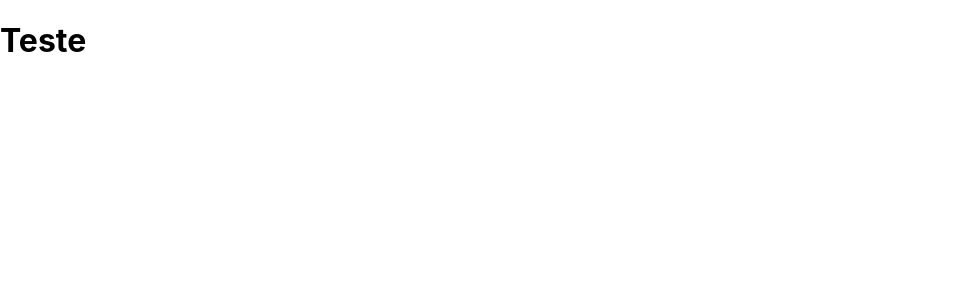
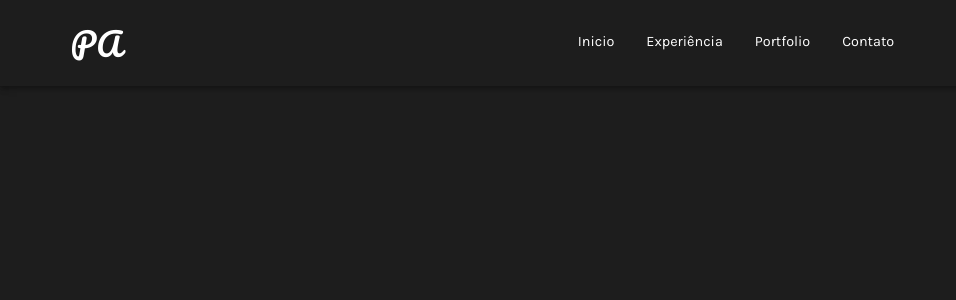
Before and after one commit to pabloalmeidac/pabloalmeidac.github.io, a React (Create React App) app: page / in a window 1280 px wide. Shown: the top 300 px of the page, without its empty margins (0-956 px from the left). Built offline with nearby package versions, Linux system fonts and the light colour scheme.

Commit message:
setup css and menu

```diff
--- a/public/index.html
+++ b/public/index.html
@@ -12,6 +12,9 @@
     <link rel="apple-touch-icon" href="%PUBLIC_URL%/logo192.png" />
 
     <link rel="manifest" href="%PUBLIC_URL%/manifest.json" />
+    <link rel="preconnect" href="https://fonts.googleapis.com">
+    <link rel="preconnect" href="https://fonts.gstatic.com" crossorigin>
+    <link href="https://fonts.googleapis.com/css2?family=Karla:wght@300;400;500;600&family=Pacifico&family=Source+Sans+Pro:wght@400;600;700&family=Ubuntu+Mono:ital,wght@0,400;0,700;1,400&display=swap" rel="stylesheet">
 
     <title>Pablo Almeida | Desenvolvedor FullStack</title>
   </head>
--- a/src/App.tsx
+++ b/src/App.tsx
@@ -1,7 +1,9 @@
+import { Menu } from "./components";
+
 export const App = () => {
   return (
     <>
-    <h1>Teste</h1>
+      <Menu />
     </>
   );
 }
--- /dev/null
+++ b/src/components/index.ts
@@ -0,0 +1,4 @@
+import { Menu } from "./menu/Menu";
+
+
+export { Menu };
--- /dev/null
+++ b/src/components/menu/Menu.tsx
@@ -0,0 +1,16 @@
+import './menu.css';
+
+export const Menu = () => {
+  return (
+    <nav>
+      <a href='#' className='menu__logo'>PA</a>
+
+      <ul className='permalinks permalinks__menu'>
+        <li><a href='#'>Inicio</a></li>
+        <li><a href='#experience'>Experiência</a></li>
+        <li><a href='#portfolio'>Portfolio</a></li>
+        <li><a href='#contact'>Contato</a></li>
+      </ul>
+    </nav>
+  )
+}
--- /dev/null
+++ b/src/components/menu/menu.css
@@ -0,0 +1,46 @@
+nav {
+  background: var(--color-black-variant);
+  padding: 1rem 0;
+  text-align: center;
+  font-size: 0.9rem;
+  display: grid;
+  grid-template-columns: 15% 1fr;
+  flex-direction: column;
+  box-shadow: rgb(0 0 0 / 20%) 0px 2px 4px -1px, rgb(0 0 0 / 14%) 0px 4px 5px 0px, rgb(0 0 0 / 12%) 0px 1px 10px 0px;
+}
+
+nav a {
+  color: var(--color-white)
+}
+
+.menu__logo {
+  font-size: 2rem;
+  font-weight: 500;
+  font-family: Pacifico, cursive;
+}
+
+.permalinks {
+  display: flex;
+  flex-wrap: wrap;
+  margin: 0.9rem 0 !important;
+  justify-content: center;
+  gap: 2rem;
+}
+
+.permalinks li {
+  transition: var(--transition);
+}
+
+.permalinks li:hover {
+  transform: scale(1.1);
+}
+
+/* ======================== MEDIA QUERIES (SMALL DEVICES) ======================== */
+@media screen and (max-width: 600px) {
+  .menu__logo {
+    margin-left: 1rem;
+  }
+  .permalinks__menu {
+    display: none;
+  }
+}
--- a/src/index.css
+++ b/src/index.css
@@ -1,13 +1,90 @@
-body {
+@import url('https://fonts.googleapis.com/css2?family=Poppins:wght@300;400;500;600&display=swap');
+
+* {
   margin: 0;
-  font-family: -apple-system, BlinkMacSystemFont, 'Segoe UI', 'Roboto', 'Oxygen',
-    'Ubuntu', 'Cantarell', 'Fira Sans', 'Droid Sans', 'Helvetica Neue',
-    sans-serif;
-  -webkit-font-smoothing: antialiased;
-  -moz-osx-font-smoothing: grayscale;
+  padding: 0;
+  border: 0;
+  box-sizing: border-box;
+  list-style: none;
+  text-decoration: none;
 }
 
-code {
-  font-family: source-code-pro, Menlo, Monaco, Consolas, 'Courier New',
-    monospace;
+:root {
+  --color-black:#181818;
+  --color-black-variant: #1d1d1d;
+  --color-navy-blue:#23233e;
+  --color-navy-blue-variant: #3b3b6e;
+  --color-white: #fff;
+  --color-light: rgba(255, 255, 255, 0.6);
+
+  --transition: all 400ms ease;
+
+  --container-width-lg: 75%;
+  --container-width-md: 86%;
+  --container-width-sm: 90%;
 }
+
+html {
+  scroll-behavior: smooth;
+}
+
+::-webkit-scrollbar {
+  display: none;
+}
+
+body {
+  font-family: 'Karla', sans-serif ;
+  background: var(--color-black-variant);
+  color: var(--color-white);
+  line-height: 1.7;
+}
+
+/* ============== GENERAL STYLES ====================== */
+.container {
+  width: var(--container-width-lg);
+  margin: 0 auto;
+}
+
+h1,
+h2,
+h3,
+h4,
+h5 {
+  font-weight: 500;
+}
+
+h1 {
+  font-size: 2.5rem;
+}
+
+section {
+  margin-top: 8rem;
+  height: 100vh;
+  box-sizing: border-box;
+}
+
+section > h2,
+section > h5 {
+  text-align: center;
+  color: var(--color-light);
+}
+
+section > h2 {
+  color: var(--color-primary);
+  margin-bottom: 3rem;
+}
+
+a {
+  color: var(--color-primary);
+  transition: var(--transition);
+}
+
+a:hover {
+  color: var(--color-white);
+}
+
+img {
+  display: block;
+  width: 100%;
+  object-fit: cover;
+}
--- a/src/index.tsx
+++ b/src/index.tsx
@@ -13,7 +13,4 @@ root.render(
   </React.StrictMode>
 );
 
-// If you want to start measuring performance in your app, pass a function
-// to log results (for example: reportWebVitals(console.log))
-// or send to an analytics endpoint. Learn more: https://bit.ly/CRA-vitals
 reportWebVitals();
```
